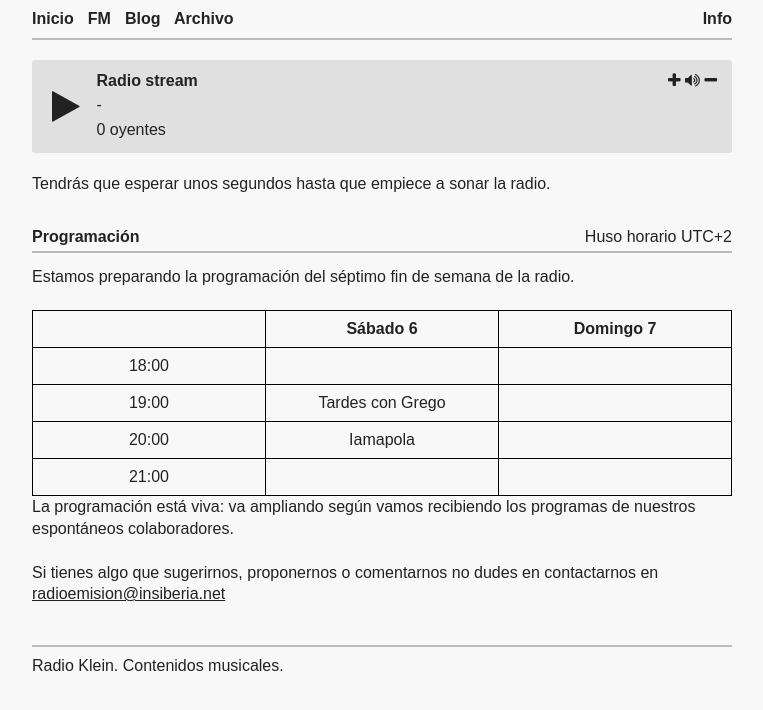
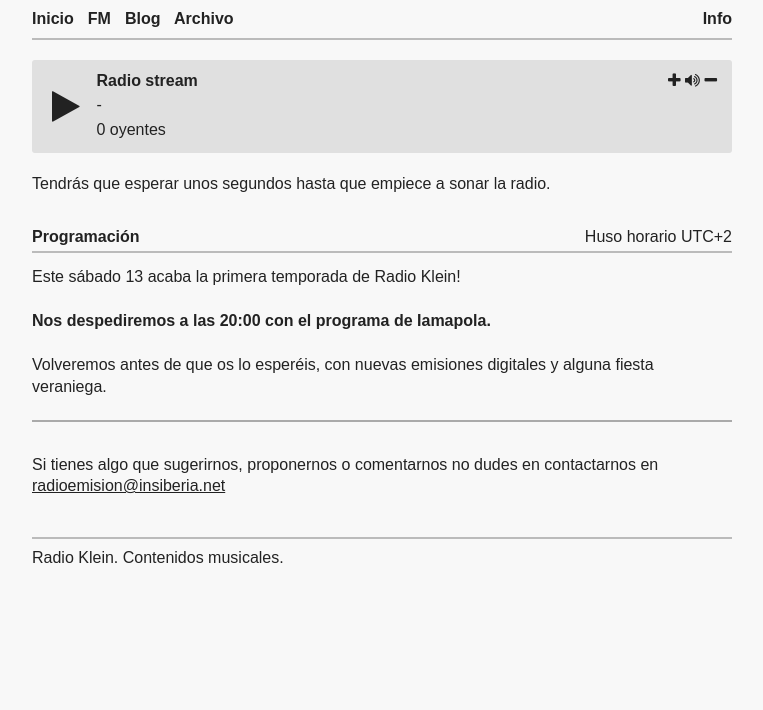
Before and after one commit to haztecaso/radio-klein, a Jekyll site: the page built from fm.html, in a window 1280 px wide. Shown: the top 710 px of the page, without its empty margins (258-1021 px from the left). Built offline with Jekyll 4.4.1, drawn with Linux system fonts in a browser that asks for light colours.

Commit message:
ultimo finde antes del verano

```diff
--- a/fm.html
+++ b/fm.html
@@ -22,38 +22,12 @@ title: FM
 <p>Tendrás que esperar unos segundos hasta que empiece a sonar la radio.</p>
 
 <h2>Programación<time>Huso horario UTC+2</time></h2>
-<p>Estamos preparando la programación del séptimo fin de semana de la radio.</p>
+<p>Este sábado 13 acaba la primera temporada de Radio Klein!</p>
+<p><strong>Nos despediremos a las 20:00 con el programa de Iamapola.</strong></p>
+<p>Volveremos antes de que os lo esperéis, con nuevas emisiones digitales y alguna fiesta veraniega. </p>
 
-<table>
-	<tr>
-		<th></th>
-		<th>Sábado 6<br></th>
-		<th>Domingo 7</th>
-	</tr>
-	<tr>
-		<td>18:00</td>
-		<td></td>
-		<td></td>
 
-	<tr>
-		<td>19:00</td>
-		<td>Tardes con Grego</td>
-		<td></td>
-	</tr>
-	<tr>
-		<td>20:00</td>
-		<td>Iamapola</td>
-		<td></td>
-	</tr>
-	<tr>
-		<td>21:00</td>
-		<td></td>
-		<td></td>
-	</tr>
-
-</table>
-
-<p>La programación está viva: va ampliando según vamos recibiendo los programas de nuestros espontáneos colaboradores.</p>
+<hr style="margin-bottom:2em">
 <p>Si tienes algo que sugerirnos, proponernos o comentarnos no dudes en contactarnos en <a href="radioemision@insiberia.net">radioemision@insiberia.net</a></p>
 	<script>
 		//Configuración radios
```
